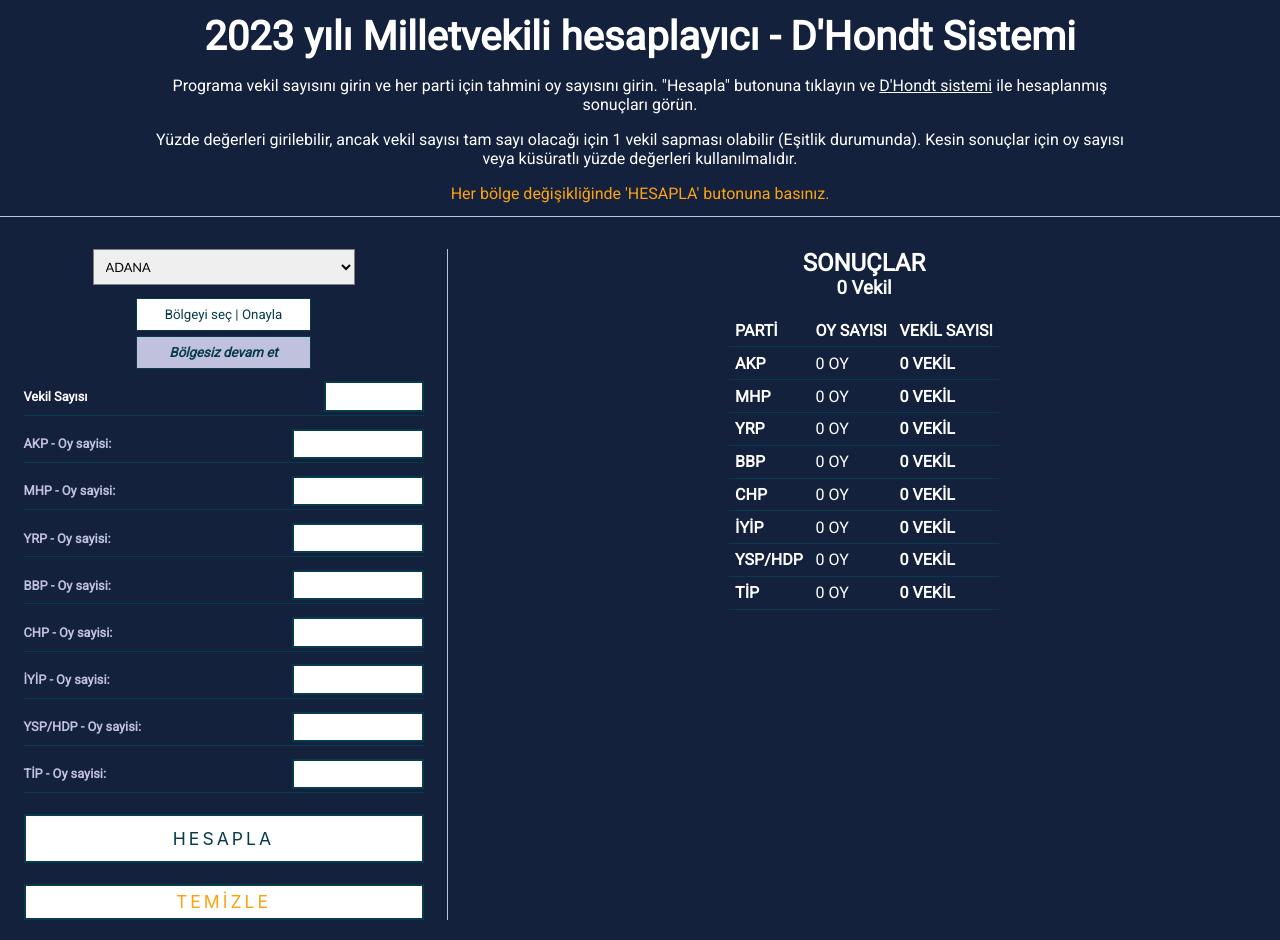
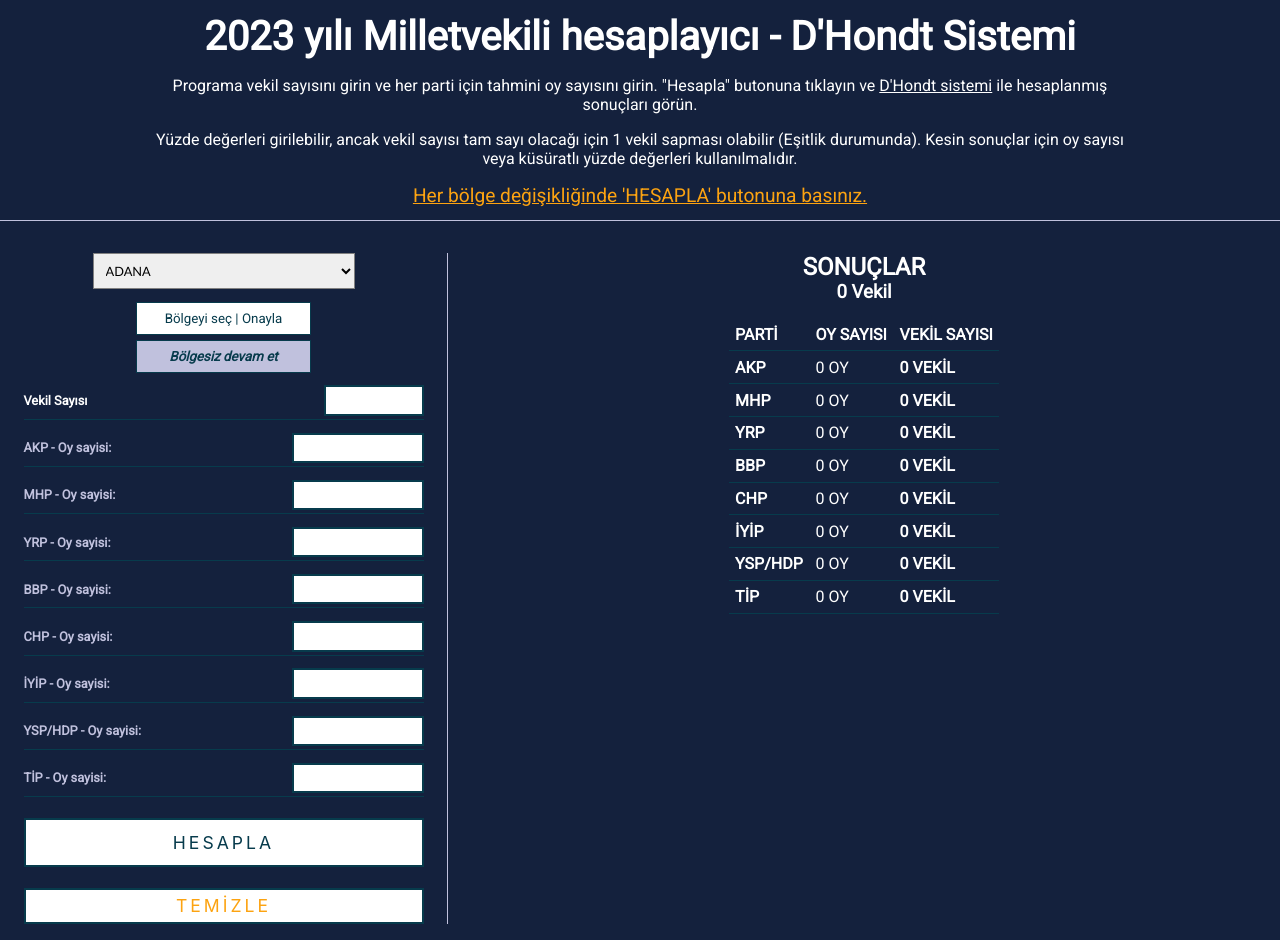
Before and after one commit to berkaysson/dhondt-system-calculator, a React (Create React App) app: page / in a window 1280 px wide. Built offline with nearby package versions, Linux system fonts and the light colour scheme.

Commit message:
Update warning message

```diff
--- a/src/Components/Header.js
+++ b/src/Components/Header.js
@@ -21,6 +21,8 @@ const HeaderWrapper = styled.header`
 
 const WarningMessage = styled.p`
   color: var(--theme-color);
+  text-decoration: underline;
+  font-size: 1.2em;
 `
 
 const InfoWrapper = styled.section`
```
